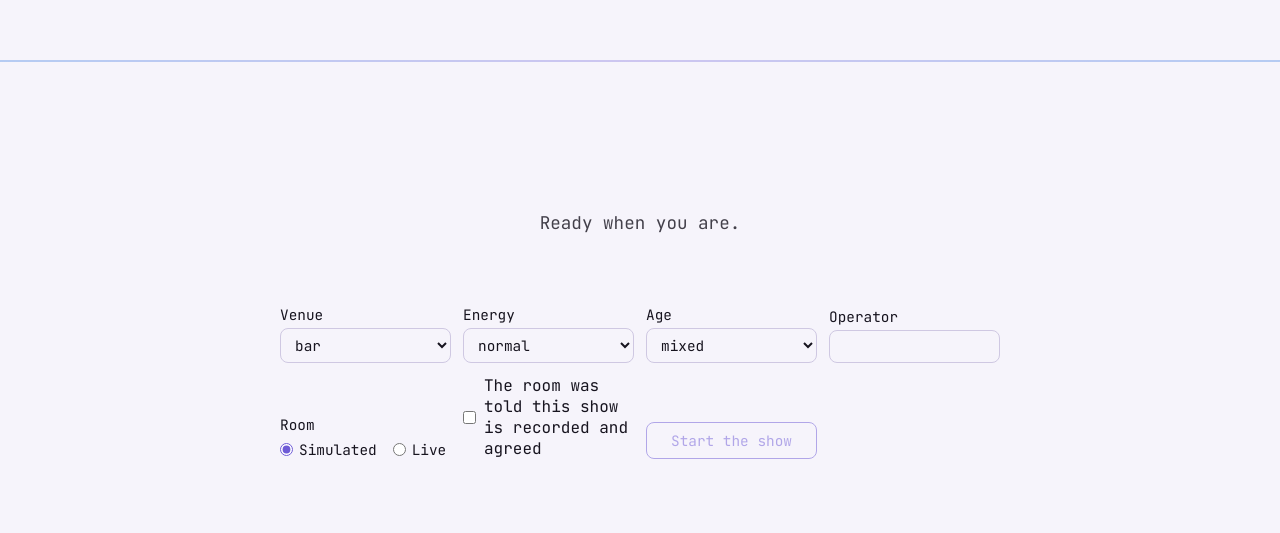
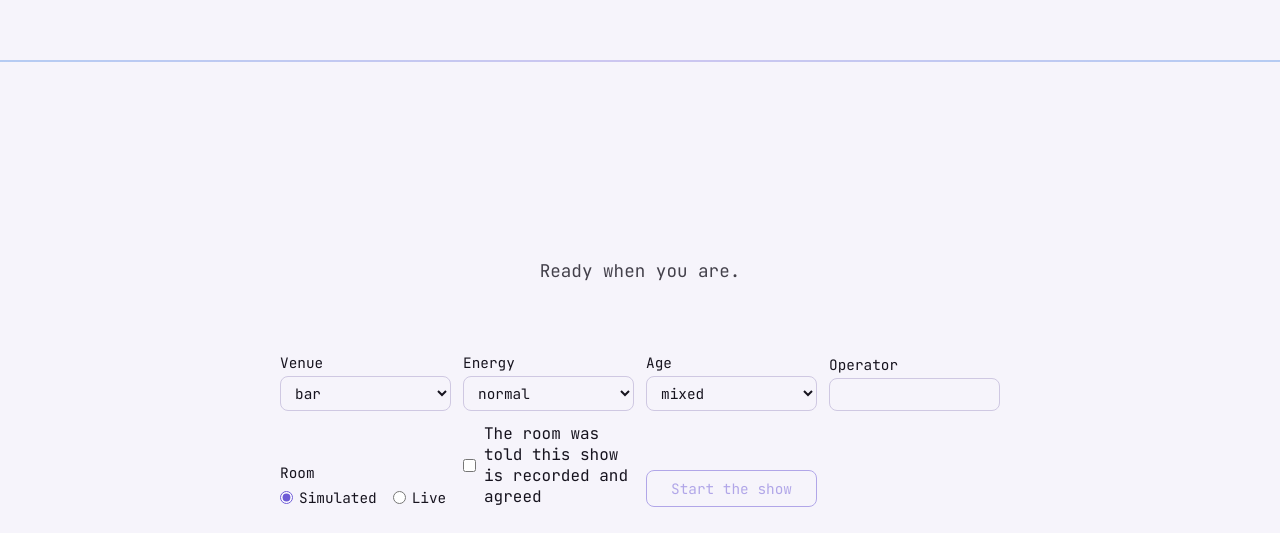
Before and after one commit to Panreta/humor-me, a Next.js app in the folder frontend/: page / in a window 1280 px wide. Shown: the part 267-800 px from the top of the page. Built offline with nearby package versions, Linux system fonts and the light colour scheme.

Commit message:
style(frontend): :lipstick: make the wave taller, because the user wants it to fill the screen's focus

```diff
--- a/frontend/src/app/Waveform.tsx
+++ b/frontend/src/app/Waveform.tsx
@@ -68,7 +68,7 @@ export default function Waveform({ analyser }: { analyser: AnalyserNode | null }
         const taper = 0.2 + 0.8 * Math.sin(Math.PI * x01) ** 0.6;
         // Fixed per-bar factor, from the mirrored index so left and right match, so neighbours differ in height.
         const jag = 0.45 + 0.55 * Math.abs(Math.sin(Math.min(i, bars - 1 - i) * 1.7));
-        const barHeight = level * taper * jag * height * 0.9;
+        const barHeight = Math.min(height, level * taper * jag * height * 1.15);
         if (barHeight <= scale) continue;
         ctx.fillStyle = colors[i];
         const x = i * pitch + gap / 2;
--- a/frontend/src/app/page.module.css
+++ b/frontend/src/app/page.module.css
@@ -5,16 +5,16 @@
   align-items: center;
   justify-content: flex-start;
   gap: 12px;
-  /* The wave's centre line sits a little above the middle (24dvh + 34dvh / 2 = 41dvh), leaving room for the
+  /* The wave's centre line sits a little above the middle (18dvh + 46dvh / 2 = 41dvh), leaving room for the
      subtitle and controls below without a scroll. */
   box-sizing: border-box;
-  padding: 24dvh 16px 20px;
+  padding: 18dvh 16px 20px;
   text-align: center;
 }
 
 .wave {
   width: 100vw;
-  height: 34dvh;
+  height: 46dvh;
   color: var(--foreground);
 }
 
```
